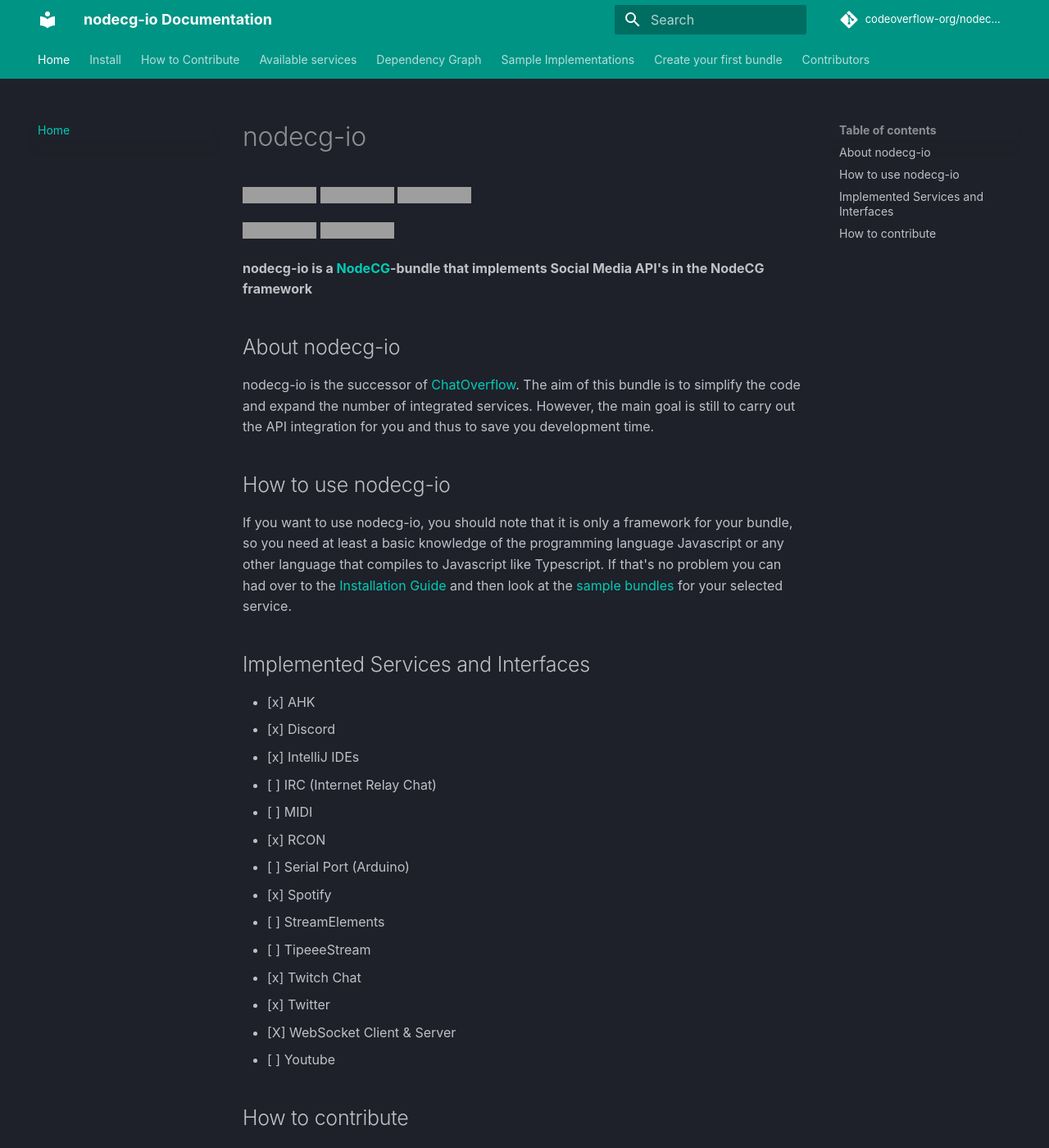
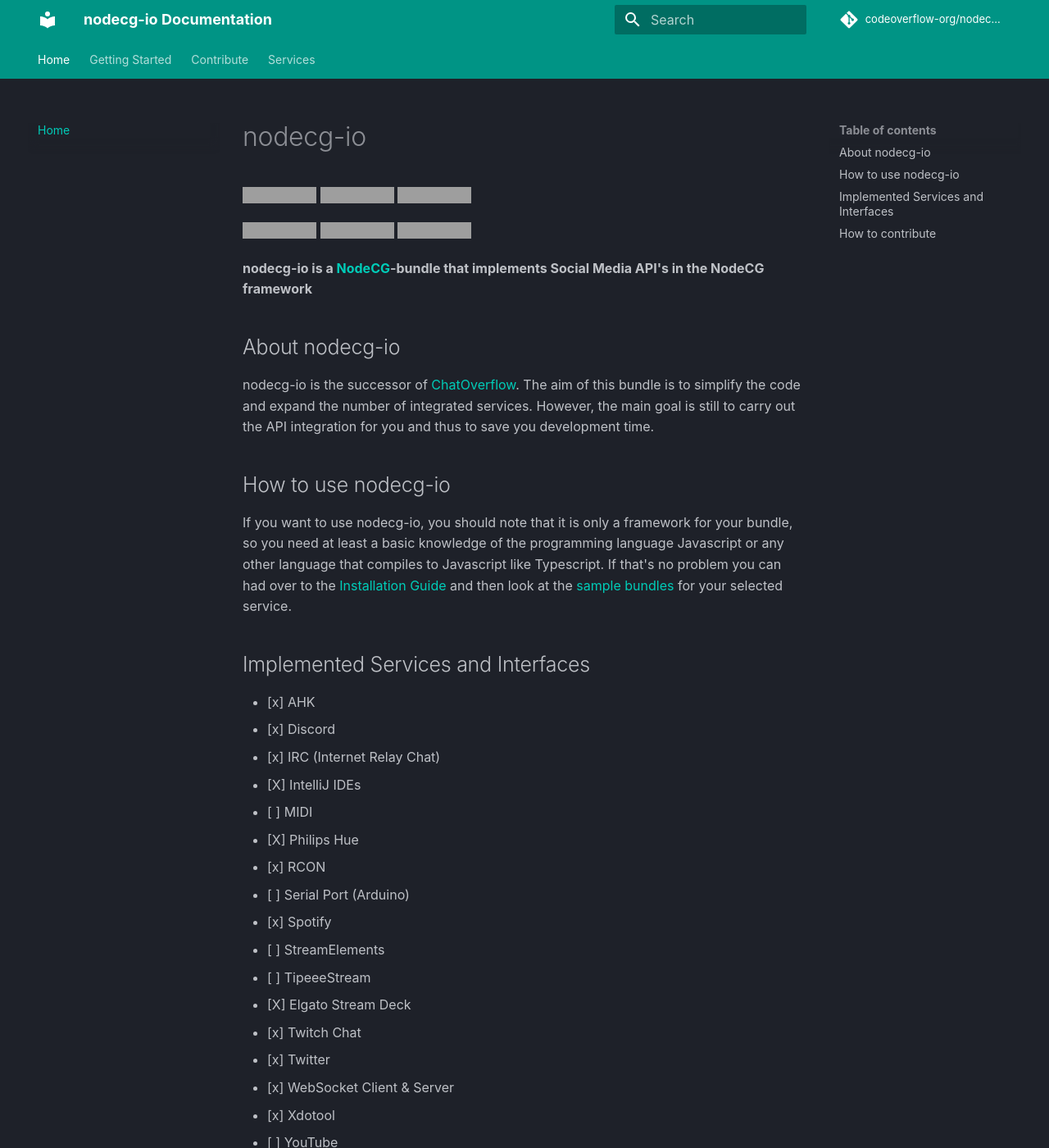
Before and after one commit to codeoverflow-org/nodecg-io-docs, an MkDocs documentation site: the page built from docs/index.md, in a window 1280 px wide and 1400 px high. Shown: the whole window at 82% size. Built offline with MkDocs 1.6.1 and Material for MkDocs 9.7.7, drawn with Linux system fonts in a browser that asks for light colours; comment, search, counter and statistics services are not loaded; grey boxes are pictures that could not be loaded.

Commit message:
Restructure wiki

```diff
--- a/docs/index.md
+++ b/docs/index.md
@@ -6,6 +6,7 @@
 <!-- Do not set the 'Services implemented' value manually. It's inserted automatically. -->
 [![Sevices](https://img.shields.io/static/v1?label=Services%20implemented&message=13&color=blue&style=flat-square)](services.md)
 [![License](https://img.shields.io/github/license/codeoverflow-org/nodecg-io?label=License&style=flat-square)](https://github.com/codeoverflow-org/nodecg-io/blob/master/LICENSE)
+[![Discord](https://img.shields.io/badge/discord-join-7289DA.svg?logo=discord&style=flat-square)](https://discord.gg/sX2Gjbs/)
 
 **nodecg-io is a [NodeCG](https://github.com/nodecg/nodecg)-bundle that implements Social Media API's in the NodeCG framework**
 
@@ -22,18 +23,21 @@
 
 - [x] AHK
 - [x] Discord
-- [x] IntelliJ IDEs
-- [ ] IRC (Internet Relay Chat)
+- [x] IRC (Internet Relay Chat)
+- [X] IntelliJ IDEs
 - [ ] MIDI
+- [X] Philips Hue
 - [x] RCON
 - [ ] Serial Port (Arduino)
 - [x] Spotify
 - [ ] StreamElements
 - [ ] TipeeeStream
+- [X] Elgato Stream Deck
 - [x] Twitch Chat
 - [x] Twitter
-- [X] WebSocket Client & Server
-- [ ] Youtube
+- [x] WebSocket Client & Server
+- [x] Xdotool
+- [ ] YouTube
 
 ## How to contribute
  If you want to contribute to this bundle you can implement one of this services or fix an [issue](https://github.com/codeoverflow-org/nodecg-io/issues). Before contributing had over to the [How to contribute](contribute.md) - Guide.
--- a/mkdocs.yml
+++ b/mkdocs.yml
@@ -11,8 +11,8 @@
     primary: teal
   name: material
   font: false
-  feature:
-    tabs: true
+  features:
+    - tabs
   favicon: https://avatars.githubusercontent.com/codeoverflow-org
 
 docs_dir: docs
@@ -29,26 +29,27 @@
 
 nav:
   - Home: index.md
-  - Install: install.md
-  - How to Contribute:
-    - Basics: contribute.md
+  - Getting Started:
+    - Installation: getting_started/install.md
+    - Your first bundle: getting_started/create_bundle.md
+  - Contribute:
+    - Basics: contribute/contribute.md
     - Create a Service: contribute/create_service.md
     - Create a sample bundle: contribute/create_sample.md
     - Document a sample: contribute/sample_documentation.md
-  - Available services: services.md
-  - Dependency Graph: dependencies.md
-  - Sample Implementations:
-    - Discord: samples/discord.md
-    - IntelliJ: samples/intellij.md
-    - Rcon: samples/rcon.md
-    - Streamdeck: samples/streamdeck.md
-    - Twitch: samples/twitch.md
+    - Contributors: contribute/contributors.md
+  - Services:
+    - Available services: services.md
+    - Discord sample: samples/discord.md
+    - IntelliJ sample: samples/intellij.md
+    - Rcon sample: samples/rcon.md
+    - Streamdeck sample: samples/streamdeck.md
+    - Twitch sample: samples/twitch.md
     - WebSocket:
-      - Client: samples/ws-client.md
-      - Server: samples/ws-server.md
-    - Xdotool: samples/xdotool.md
-  - Create your first bundle: create_bundle.md
-  - Contributors: contributors.md
+      - Client sample: samples/ws-client.md
+      - Server sample: samples/ws-server.md
+    - Xdotool sample: samples/xdotool.md
+    - Dependency Graph: dependencies.md
 
 extra:
   social:
```
Also changed, not shown: docs/contribute/contribute.md (renamed from docs/contribute.md), docs/contribute/contributors.md (renamed from docs/contributors.md), docs/getting_started/create_bundle.md (renamed from docs/create_bundle.md), docs/getting_started/install.md (renamed from docs/install.md).
